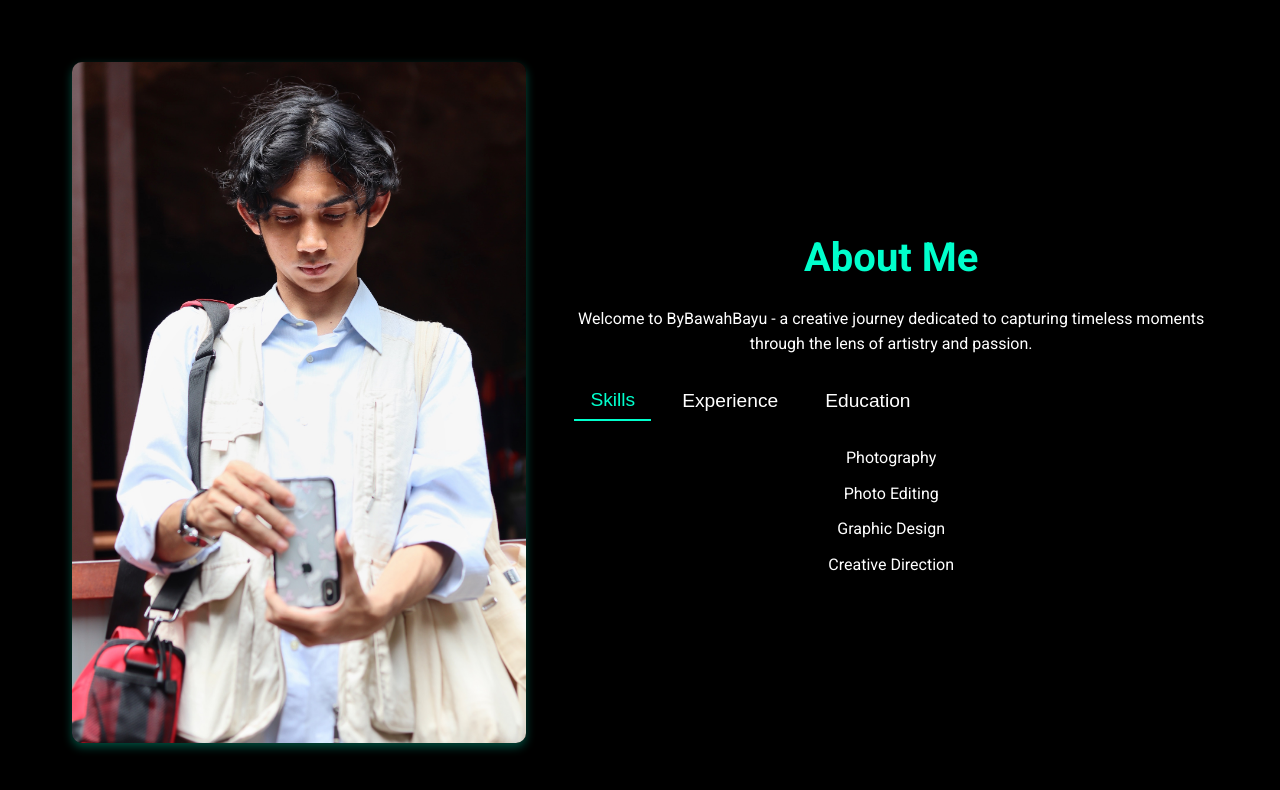
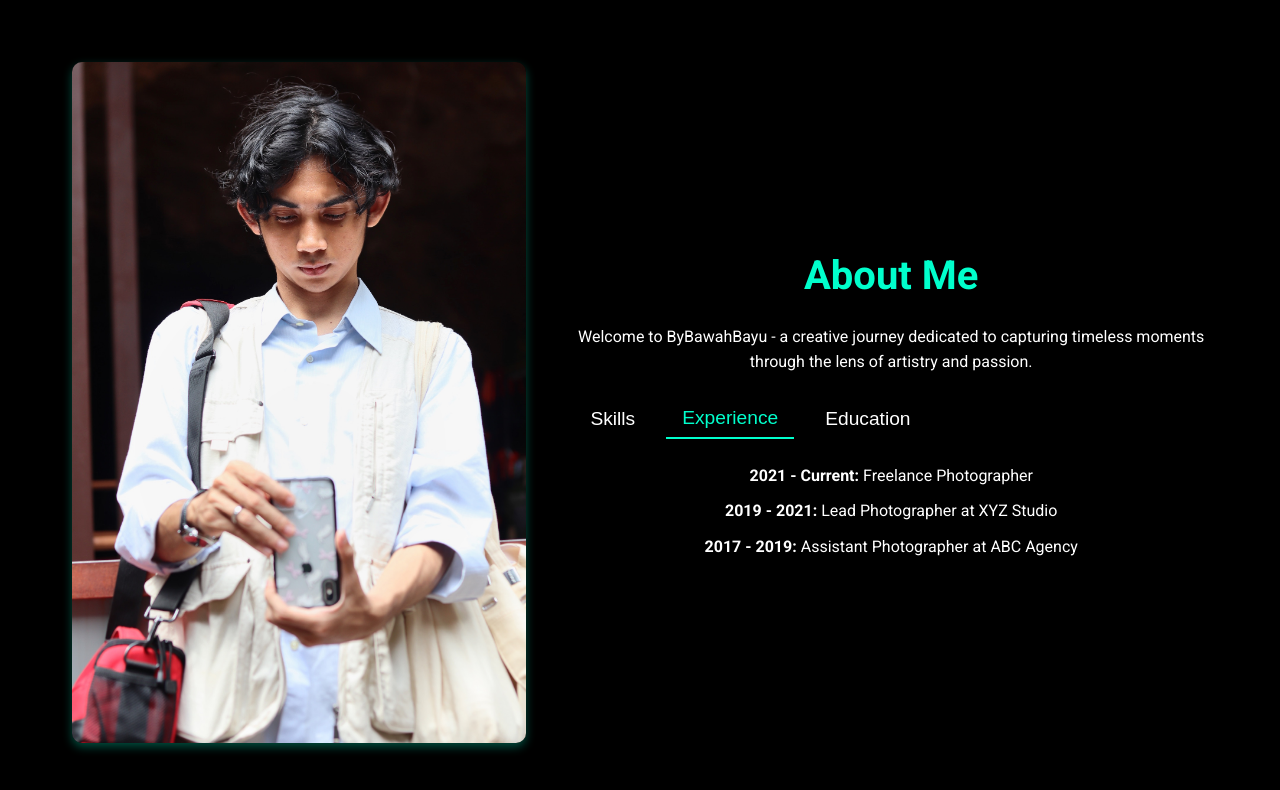
Before and after one commit to aqiibrahim/bybawahbayu, a plain HTML site: page index.html in a window 1280 px wide. Both pictures are taken after a click on the button "Experience". Shown: the part 1634-2424 px from the top of the page. Drawn offline with nearby package versions, Linux system fonts and the light colour scheme; animation ran at ten frames a second.

Commit message:
Update index.html

```diff
--- a/index.html
+++ b/index.html
@@ -234,6 +234,27 @@
                 gallery.appendChild(imgWrapper);
             }
         });
+
+         // Tab Switching for About Section
+         document.addEventListener("DOMContentLoaded", function () {
+            const tabButtons = document.querySelectorAll(".tab-btn");
+            const tabContents = document.querySelectorAll(".tab-content");
+
+            tabButtons.forEach(button => {
+                button.addEventListener("click", function () {
+                    // Remove active class from all buttons
+                    tabButtons.forEach(btn => btn.classList.remove("active"));
+                    // Hide all tab contents
+                    tabContents.forEach(content => content.classList.remove("active"));
+
+                    // Add active class to the clicked button
+                    this.classList.add("active");
+                    // Show the corresponding tab content
+                    const targetTab = this.getAttribute("data-tab");
+                    document.getElementById(targetTab).classList.add("active");
+                });
+            });
+        });
     </script>
 </body>
 </html>
```
